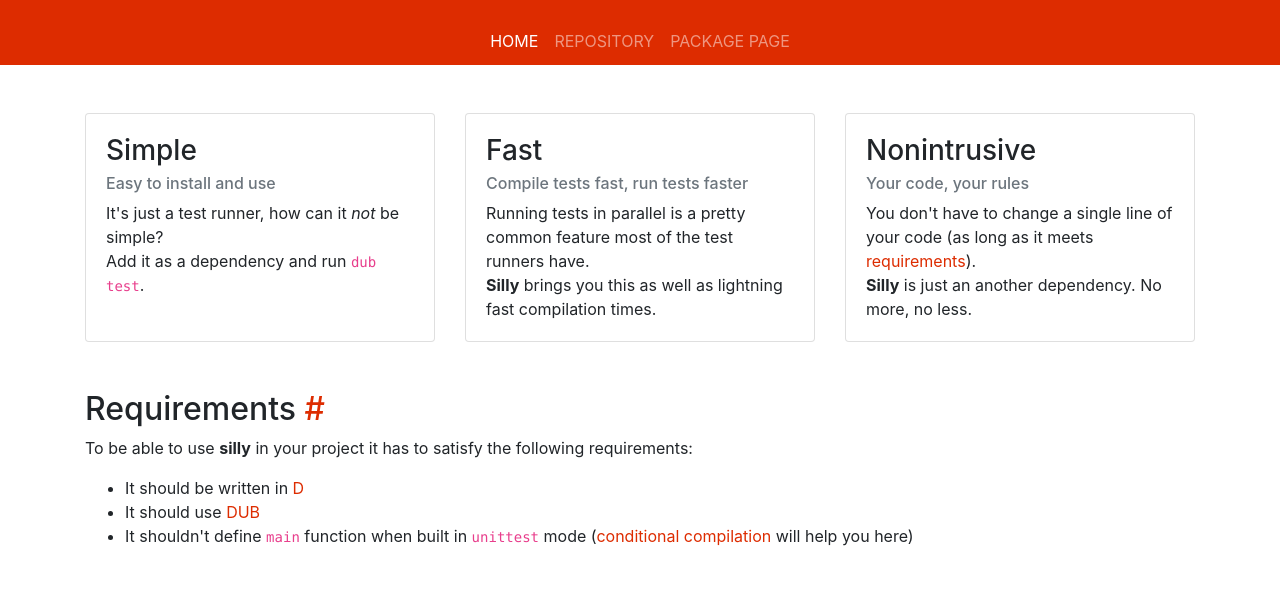
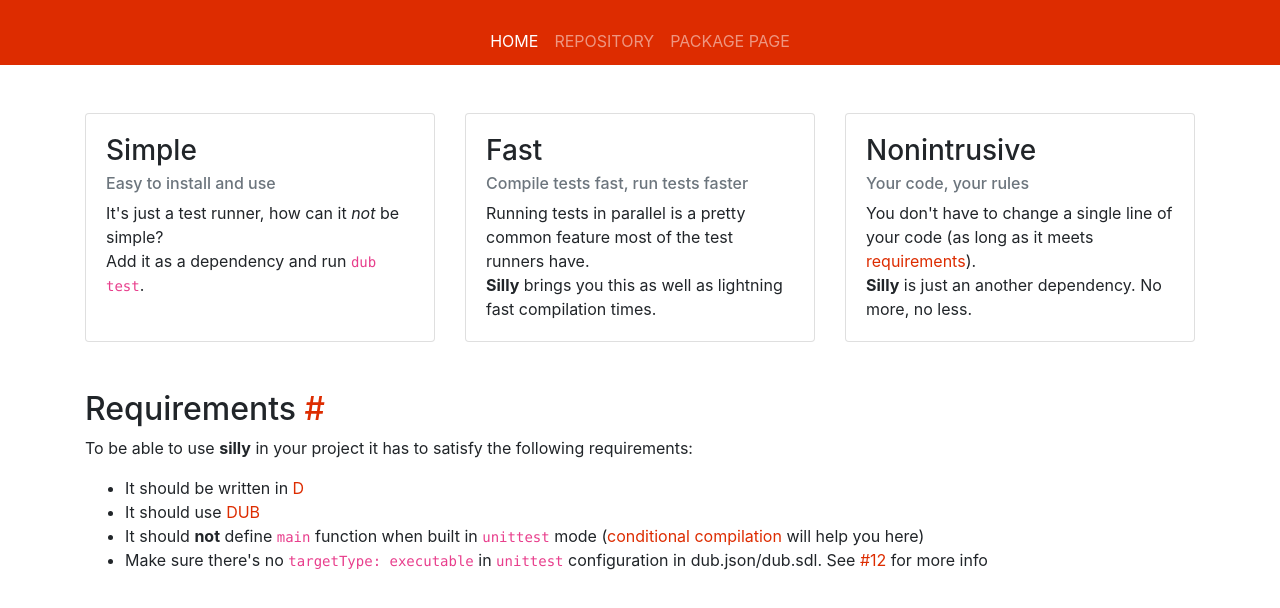
Before and after one commit to AntonMeep/silly, a website built with webpack: page pages/public/index.html in a window 1280 px wide. Shown: the part 85-693 px from the top of the page. Built offline with nearby package versions, Linux system fonts and the light colour scheme; files whose address does not match are found by name.

Commit message:
More information about requirements. Aftermath of #12

```diff
--- a/pages/public/index.html
+++ b/pages/public/index.html
@@ -71,7 +71,8 @@
 						<ul>
 							<li>It should be written in <a href="https://dlang.org/">D</a></li>
 							<li>It should use <a href="https://dub.pm/">DUB</a></li>
-							<li>It shouldn't define <code>main</code> function when built in <code>unittest</code> mode (<a href="https://dlang.org/spec/version.html">conditional compilation</a> will help you here)</li>
+							<li>It should <strong>not</strong> define <code>main</code> function when built in <code>unittest</code> mode (<a href="https://dlang.org/spec/version.html">conditional compilation</a> will help you here)</li>
+							<li>Make sure there's no <code>targetType: executable</code> in <code>unittest</code> configuration in dub.json/dub.sdl. See <a href="https://gitlab.com/ohboi/silly/issues/12">#12</a> for more info</li>
 						</ul>
 					</div>
 				</div>
```
